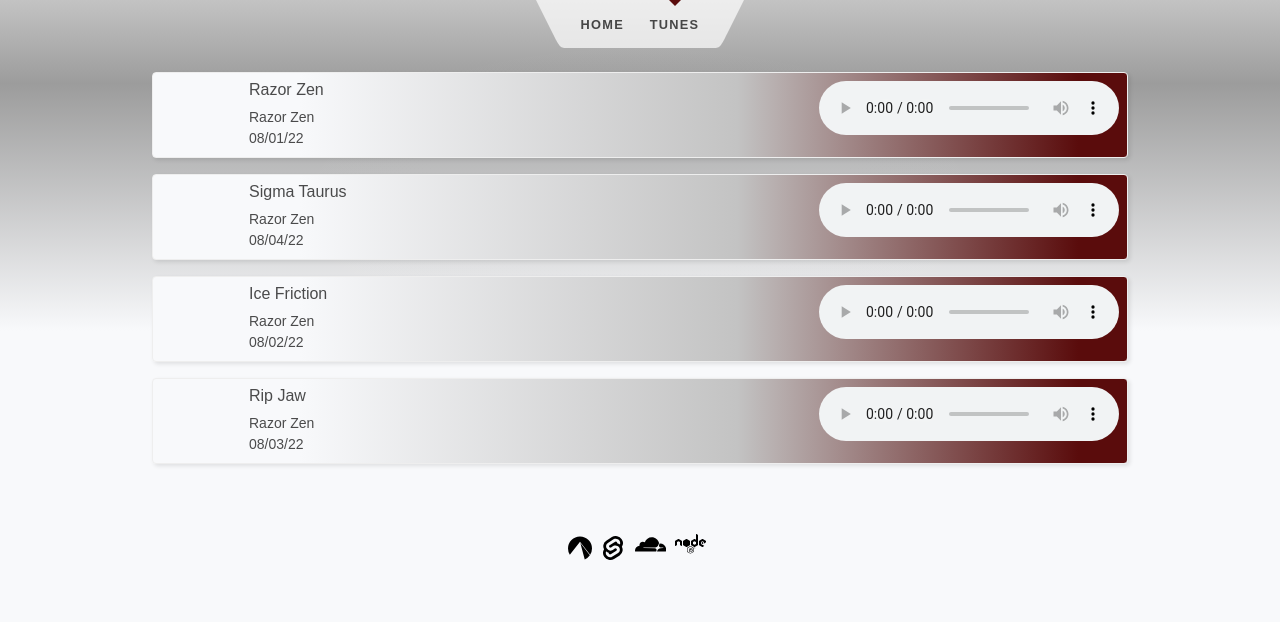
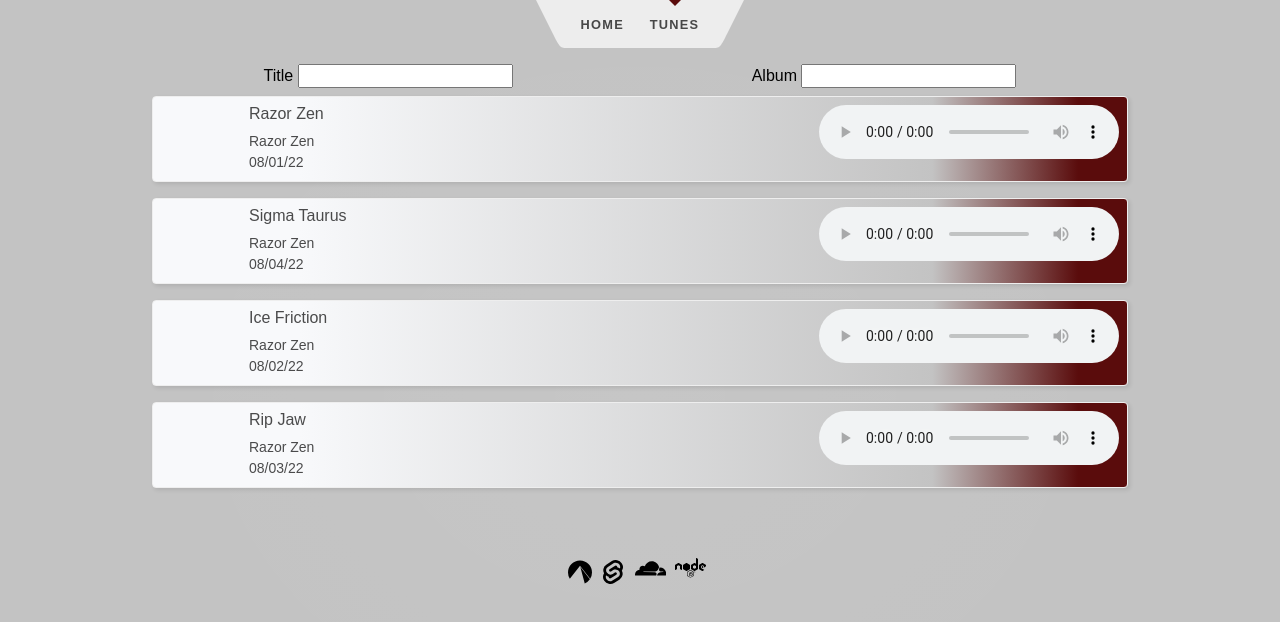
Before and after one commit to MattKuhn123/kuhn-tunes, a SvelteKit app: page /tunes in a window 1280 px wide. Shown: the top 622 px of the page. Built offline with nearby package versions, Linux system fonts and the light colour scheme.

Commit message:
filtered list, no gradient on background

```diff
--- a/src/app.css
+++ b/src/app.css
@@ -20,12 +20,6 @@ body {
 	min-height: 100vh;
 	margin: 0;
 	background-color: var(--primary-color);
-	background: linear-gradient(
-		180deg,
-		var(--primary-color) 0%,
-		var(--secondary-color) 10.45%,
-		var(--tertiary-color) 41.35%
-	);
 }
 
 body::before {
--- a/src/routes/tunes/+page.svelte
+++ b/src/routes/tunes/+page.svelte
@@ -3,6 +3,10 @@
 	import type { PageData } from '../../../.svelte-kit/types/src/routes/tunes/$types';
 
 	export let data: PageData;
+
+	let searchTitle = "";
+	let searchAlbum = "";
+	$: filteredList = data.tunes.filter(tune => tune.title.indexOf(searchTitle) !== -1 && tune.group.indexOf(searchAlbum) !== -1);
 </script>
 
 <svelte:head>
@@ -10,9 +14,24 @@
 	<meta name="description" />
 </svelte:head>
 
-{#each data.tunes as { src, title, group, created }}
+<div class="filter">
+	<div>
+		<label for="titleSearch">Title</label>
+		<input id="titleSearch" bind:value={searchTitle} />
+	</div>
+	<div>
+		<label for="titleSearch">Album</label>
+		<input id="titleSearch" bind:value={searchAlbum} />
+	</div>
+</div>
+
+{#each filteredList as { src, title, group, created }}
 	<Tune {src} {title} {group} {created}/>
 {/each}
 
 <style>
+	.filter {
+		display: flex;
+		justify-content: space-around;
+	}
 </style>
--- a/src/tune/tune.svelte
+++ b/src/tune/tune.svelte
@@ -29,7 +29,7 @@
         background: linear-gradient(
             90deg,
             var(--tertiary-color) 15%,
-            var(--primary-color) 60%,
+            var(--primary-color) 80%,
             var(--accent-color) 95%
 	    );
         display: flex;
```
